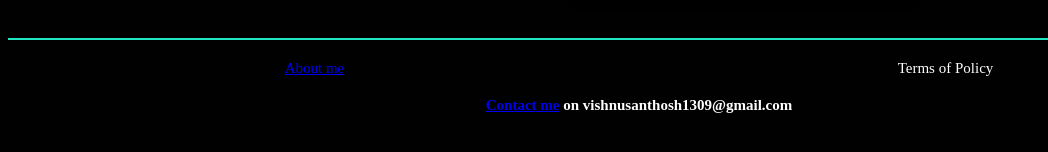
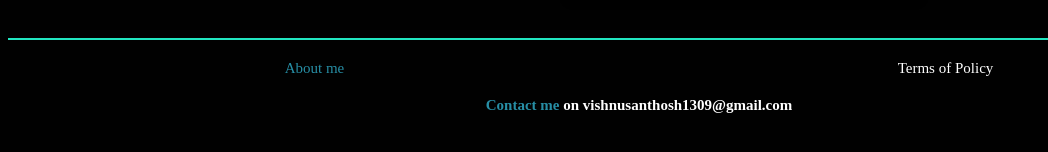
Before and after one commit to vishnu-santosh/personal-website, a plain HTML site: page index.html in a window 1280 px wide. Shown: the part 866-1018 px from the top of the page, without its empty margins (0-1048 px from the left). Drawn offline with Linux system fonts and the light colour scheme.

Commit message:
Update index.html

```diff
--- a/index.html
+++ b/index.html
@@ -29,10 +29,10 @@
 
     <div class = "end-section">
     	<div class = "last-flex-container">
-	    	<a href = "./abouthtml.html"class = "in">About me</a>
+	    	<a href = "./abouthtml.html"class = "in last-anchor">About me</a>
 	    	<a class = "in gap">Terms of Policy</a>
         </div>
-    	<h4 class = "atcenter"><a href = "mailto:vishnusantosh1309@gmail.com">Contact me</a> on vishnusanthosh1309@gmail.com</h4>
+    	<h4 class = "atcenter"><a href = "mailto:vishnusantosh1309@gmail.com" class = "last-anchor">Contact me</a> on vishnusanthosh1309@gmail.com</h4>
 
     </div>
 
```
